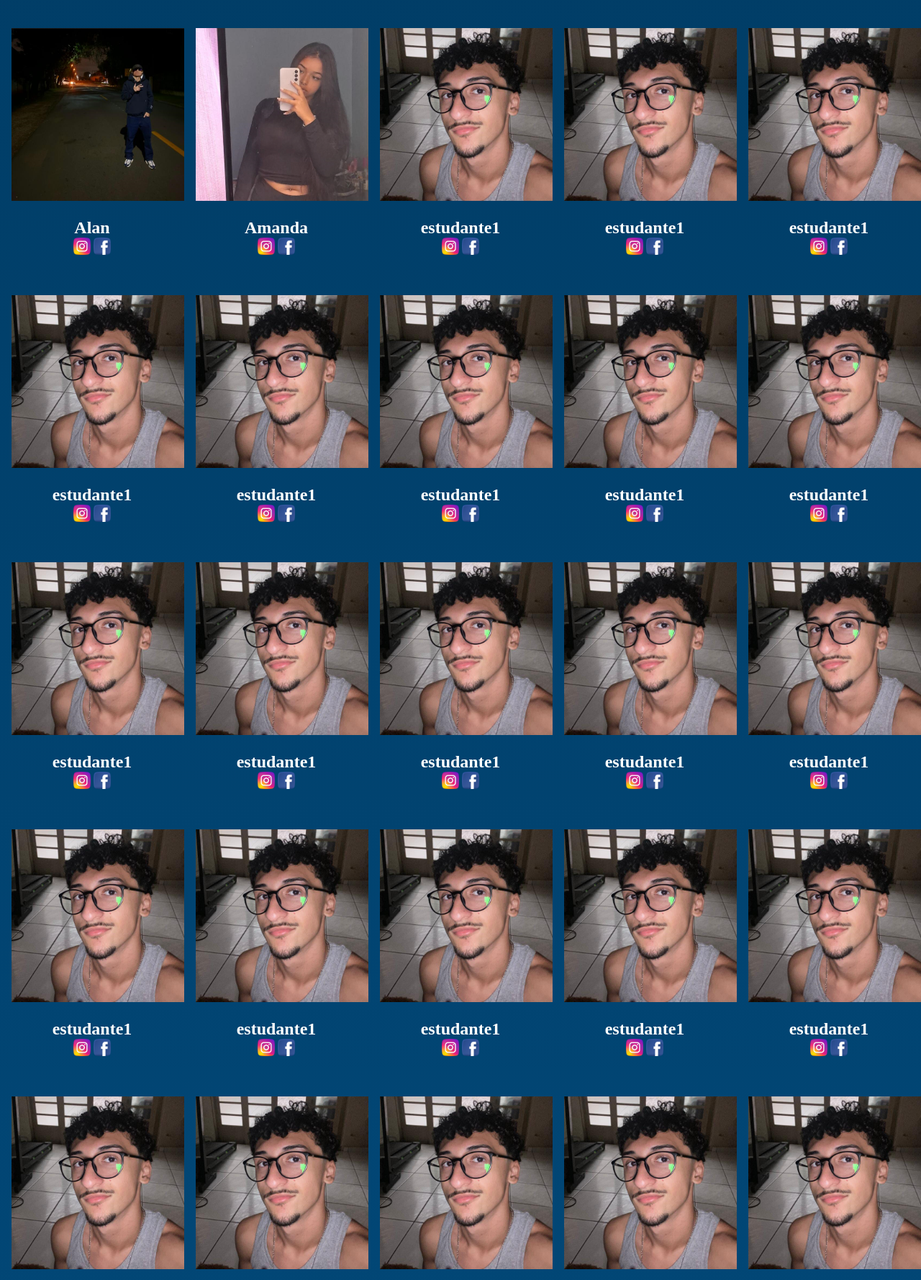
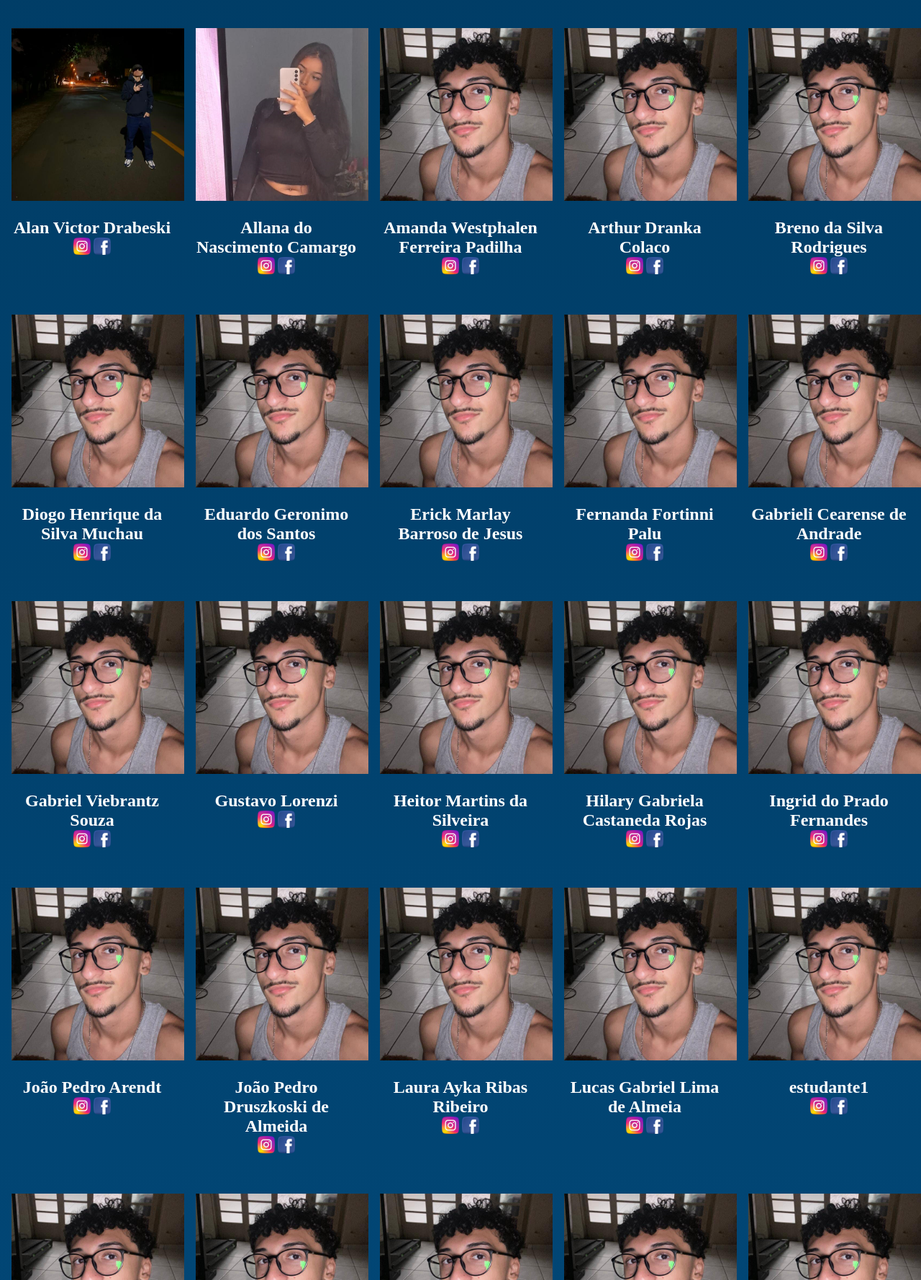
Before and after one commit to jeyp1/2D2024, a plain HTML site: page index.html in a window 1280 px wide. Shown: the part 2221-3999 px from the top of the page at 72% size. Drawn offline with Linux system fonts and the light colour scheme.

Commit message:
Add files via upload

```diff
--- a/index.html
+++ b/index.html
@@ -49,23 +49,39 @@
     <div class="estudante-todos">
         <div class="estudante1-div">
             <img class="img-estudante1" src="ALAN.png" alt="Imagem ALAN">
-            <h1 class="nome-estudante1" >Alan</h1>
+            <h1 class="nome-estudante1" >Alan Victor Drabeski</h1>
             <a href="https://instagram.com/alanzsx_">
             <img class="icone-estudante1" src="png instagram.png" alt="instagram ALAN"></a>
             <img class="icone-estudante1" src="png facebook.png" alt="">
         </div>
 
         <div class="estudante1-div">
-            <img class="img-estudante1" src="AMANDA.png" alt="Imagem Amanda">
-            <h1 class="nome-estudante1" >Amanda</h1>
+            <img class="img-estudante1" src="AMANDA.png" alt="Imagem Allana">
+            <h1 class="nome-estudante1" >Allana do Nascimento Camargo</h1>
+            <a href="https://instagram.com/allanafds_">
+            <img class="icone-estudante1" src="png instagram.png" alt="instagram Allana"></a>
+            <img class="icone-estudante1" src="png facebook.png" alt="">
+        </div>
+
+        <div class="estudante1-div">
+            <img class="img-estudante1" src="IMAGEM EU.jpg" alt="Imagem Amanda">
+            <h1 class="nome-estudante1" >Amanda Westphalen Ferreira Padilha</h1>
             <a href="https://instagram.com/__amandinhax_">
-            <img class="icone-estudante1" src="png instagram.png" alt="instagram ALAN"></a>
+            <img class="icone-estudante1" src="png instagram.png" alt="instagram Amanda"></a>
+            <img class="icone-estudante1" src="png facebook.png" alt="">
+        </div>
+
+        <div class="estudante1-div">
+            <img class="img-estudante1" src="IMAGEM EU.jpg" alt="Imagem Arthur">
+            <h1 class="nome-estudante1" >Arthur Dranka Colaco</h1>
+            <a href="https://instagram.com/arth.v71">
+            <img class="icone-estudante1" src="png instagram.png" alt="instagram Arthur"></a>
             <img class="icone-estudante1" src="png facebook.png" alt="">
         </div>
 
         <div class="estudante1-div">
             <img class="img-estudante1" src="IMAGEM EU.jpg" alt="Imagem ALAN">
-            <h1 class="nome-estudante1" >estudante1</h1>
+            <h1 class="nome-estudante1" >Breno da Silva Rodrigues</h1>
             <a href="https://instagram.com/alanzsx_">
             <img class="icone-estudante1" src="png instagram.png" alt="instagram ALAN"></a>
             <img class="icone-estudante1" src="png facebook.png" alt="">
@@ -73,7 +89,7 @@
 
         <div class="estudante1-div">
             <img class="img-estudante1" src="IMAGEM EU.jpg" alt="Imagem ALAN">
-            <h1 class="nome-estudante1" >estudante1</h1>
+            <h1 class="nome-estudante1" >Diogo Henrique da Silva Muchau</h1>
             <a href="https://instagram.com/alanzsx_">
             <img class="icone-estudante1" src="png instagram.png" alt="instagram ALAN"></a>
             <img class="icone-estudante1" src="png facebook.png" alt="">
@@ -81,7 +97,7 @@
 
         <div class="estudante1-div">
             <img class="img-estudante1" src="IMAGEM EU.jpg" alt="Imagem ALAN">
-            <h1 class="nome-estudante1" >estudante1</h1>
+            <h1 class="nome-estudante1" >Eduardo Geronimo dos Santos</h1>
             <a href="https://instagram.com/alanzsx_">
             <img class="icone-estudante1" src="png instagram.png" alt="instagram ALAN"></a>
             <img class="icone-estudante1" src="png facebook.png" alt="">
@@ -89,7 +105,7 @@
 
         <div class="estudante1-div">
             <img class="img-estudante1" src="IMAGEM EU.jpg" alt="Imagem ALAN">
-            <h1 class="nome-estudante1" >estudante1</h1>
+            <h1 class="nome-estudante1" >Erick Marlay Barroso de Jesus</h1>
             <a href="https://instagram.com/alanzsx_">
             <img class="icone-estudante1" src="png instagram.png" alt="instagram ALAN"></a>
             <img class="icone-estudante1" src="png facebook.png" alt="">
@@ -97,7 +113,7 @@
 
         <div class="estudante1-div">
             <img class="img-estudante1" src="IMAGEM EU.jpg" alt="Imagem ALAN">
-            <h1 class="nome-estudante1" >estudante1</h1>
+            <h1 class="nome-estudante1" >Fernanda Fortinni Palu</h1>
             <a href="https://instagram.com/alanzsx_">
             <img class="icone-estudante1" src="png instagram.png" alt="instagram ALAN"></a>
             <img class="icone-estudante1" src="png facebook.png" alt="">
@@ -105,7 +121,7 @@
 
         <div class="estudante1-div">
             <img class="img-estudante1" src="IMAGEM EU.jpg" alt="Imagem ALAN">
-            <h1 class="nome-estudante1" >estudante1</h1>
+            <h1 class="nome-estudante1" >Gabrieli Cearense de Andrade</h1>
             <a href="https://instagram.com/alanzsx_">
             <img class="icone-estudante1" src="png instagram.png" alt="instagram ALAN"></a>
             <img class="icone-estudante1" src="png facebook.png" alt="">
@@ -113,7 +129,7 @@
 
         <div class="estudante1-div">
             <img class="img-estudante1" src="IMAGEM EU.jpg" alt="Imagem ALAN">
-            <h1 class="nome-estudante1" >estudante1</h1>
+            <h1 class="nome-estudante1" >Gabriel Viebrantz Souza</h1>
             <a href="https://instagram.com/alanzsx_">
             <img class="icone-estudante1" src="png instagram.png" alt="instagram ALAN"></a>
             <img class="icone-estudante1" src="png facebook.png" alt="">
@@ -121,7 +137,7 @@
 
         <div class="estudante1-div">
             <img class="img-estudante1" src="IMAGEM EU.jpg" alt="Imagem ALAN">
-            <h1 class="nome-estudante1" >estudante1</h1>
+            <h1 class="nome-estudante1" >Gustavo Lorenzi</h1>
             <a href="https://instagram.com/alanzsx_">
             <img class="icone-estudante1" src="png instagram.png" alt="instagram ALAN"></a>
             <img class="icone-estudante1" src="png facebook.png" alt="">
@@ -129,7 +145,7 @@
 
         <div class="estudante1-div">
             <img class="img-estudante1" src="IMAGEM EU.jpg" alt="Imagem ALAN">
-            <h1 class="nome-estudante1" >estudante1</h1>
+            <h1 class="nome-estudante1" >Heitor Martins da Silveira</h1>
             <a href="https://instagram.com/alanzsx_">
             <img class="icone-estudante1" src="png instagram.png" alt="instagram ALAN"></a>
             <img class="icone-estudante1" src="png facebook.png" alt="">
@@ -137,7 +153,7 @@
 
         <div class="estudante1-div">
             <img class="img-estudante1" src="IMAGEM EU.jpg" alt="Imagem ALAN">
-            <h1 class="nome-estudante1" >estudante1</h1>
+            <h1 class="nome-estudante1" >Hilary Gabriela Castaneda Rojas</h1>
             <a href="https://instagram.com/alanzsx_">
             <img class="icone-estudante1" src="png instagram.png" alt="instagram ALAN"></a>
             <img class="icone-estudante1" src="png facebook.png" alt="">
@@ -145,7 +161,7 @@
 
         <div class="estudante1-div">
             <img class="img-estudante1" src="IMAGEM EU.jpg" alt="Imagem ALAN">
-            <h1 class="nome-estudante1" >estudante1</h1>
+            <h1 class="nome-estudante1" >Ingrid do Prado Fernandes</h1>
             <a href="https://instagram.com/alanzsx_">
             <img class="icone-estudante1" src="png instagram.png" alt="instagram ALAN"></a>
             <img class="icone-estudante1" src="png facebook.png" alt="">
@@ -153,7 +169,7 @@
 
         <div class="estudante1-div">
             <img class="img-estudante1" src="IMAGEM EU.jpg" alt="Imagem ALAN">
-            <h1 class="nome-estudante1" >estudante1</h1>
+            <h1 class="nome-estudante1" >João Pedro Arendt</h1>
             <a href="https://instagram.com/alanzsx_">
             <img class="icone-estudante1" src="png instagram.png" alt="instagram ALAN"></a>
             <img class="icone-estudante1" src="png facebook.png" alt="">
@@ -161,7 +177,7 @@
 
         <div class="estudante1-div">
             <img class="img-estudante1" src="IMAGEM EU.jpg" alt="Imagem ALAN">
-            <h1 class="nome-estudante1" >estudante1</h1>
+            <h1 class="nome-estudante1" >João Pedro Druszkoski de Almeida</h1>
             <a href="https://instagram.com/alanzsx_">
             <img class="icone-estudante1" src="png instagram.png" alt="instagram ALAN"></a>
             <img class="icone-estudante1" src="png facebook.png" alt="">
@@ -169,7 +185,7 @@
 
         <div class="estudante1-div">
             <img class="img-estudante1" src="IMAGEM EU.jpg" alt="Imagem ALAN">
-            <h1 class="nome-estudante1" >estudante1</h1>
+            <h1 class="nome-estudante1" >Laura Ayka Ribas Ribeiro</h1>
             <a href="https://instagram.com/alanzsx_">
             <img class="icone-estudante1" src="png instagram.png" alt="instagram ALAN"></a>
             <img class="icone-estudante1" src="png facebook.png" alt="">
@@ -177,23 +193,7 @@
 
         <div class="estudante1-div">
             <img class="img-estudante1" src="IMAGEM EU.jpg" alt="Imagem ALAN">
-            <h1 class="nome-estudante1" >estudante1</h1>
-            <a href="https://instagram.com/alanzsx_">
-            <img class="icone-estudante1" src="png instagram.png" alt="instagram ALAN"></a>
-            <img class="icone-estudante1" src="png facebook.png" alt="">
-        </div>
-
-        <div class="estudante1-div">
-            <img class="img-estudante1" src="IMAGEM EU.jpg" alt="Imagem ALAN">
-            <h1 class="nome-estudante1" >estudante1</h1>
-            <a href="https://instagram.com/alanzsx_">
-            <img class="icone-estudante1" src="png instagram.png" alt="instagram ALAN"></a>
-            <img class="icone-estudante1" src="png facebook.png" alt="">
-        </div>
-
-        <div class="estudante1-div">
-            <img class="img-estudante1" src="IMAGEM EU.jpg" alt="Imagem ALAN">
-            <h1 class="nome-estudante1" >estudante1</h1>
+            <h1 class="nome-estudante1" >Lucas Gabriel Lima de Almeia</h1>
             <a href="https://instagram.com/alanzsx_">
             <img class="icone-estudante1" src="png instagram.png" alt="instagram ALAN"></a>
             <img class="icone-estudante1" src="png facebook.png" alt="">
```
